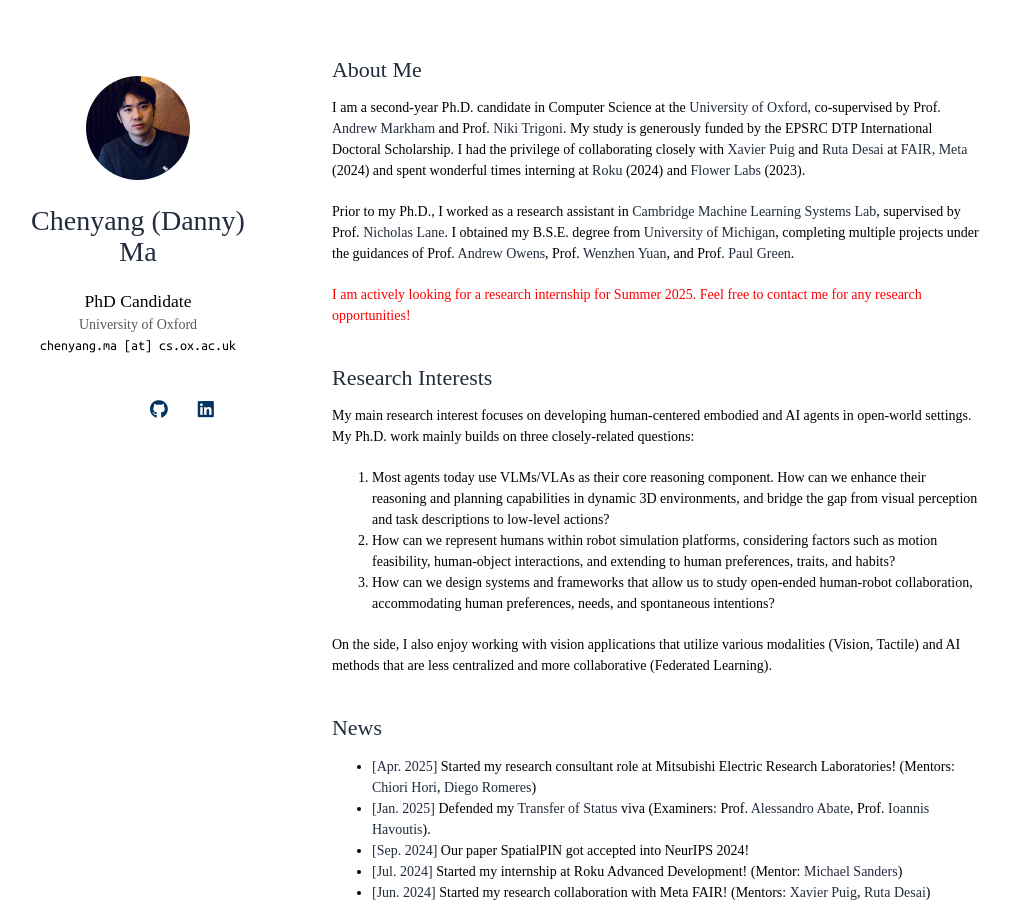
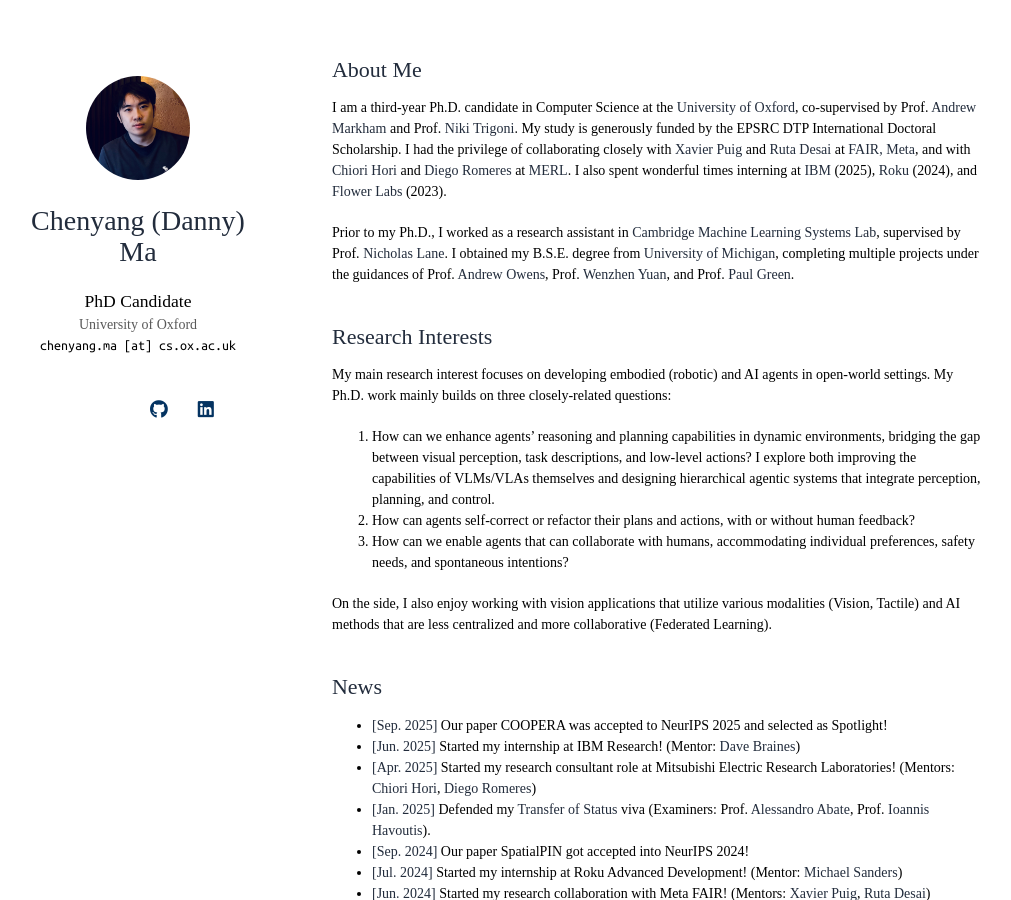
Before and after one commit to dannymcy/dannymcy.github.io, a Jekyll site: the page built from index.md, in a window 1280 px wide and 900 px high. Shown: the whole window, without its empty margins (138-1149 px from the left). Built offline with Jekyll 4.4.1, drawn with Linux system fonts in a browser that asks for light colours; nearby versions of some CDN libraries; a style sheet for code colours, icons or effects is not loaded; our own code applies the rules of GitHub Pages for plain Markdown files; some of the changed text lies outside the part shown.

Commit message:
Make changes.

```diff
--- a/_includes/industry.md
+++ b/_includes/industry.md
@@ -3,6 +3,22 @@
 <div class="publications" style="margin-left: 35px;">
   <ol class="bibliography">
     <li>
+
+      <!-- MERL -->
+      <div class="pub-row" style="display: flex; align-items: center;">
+        <div class="col-sm-3 abbr" style="position: relative; padding-right: 15px; padding-left: 15px; display: flex; justify-content: center; align-items: center; margin-right: 10.5px;">
+          <img src="assets/img/company_logos/merl.jpg" style="max-height: 165px; width: auto; max-width: 100%;">
+        </div>
+
+        <div class="col-sm-9" style="position: relative; padding-right: 15px; padding-left: 40px; display: flex; flex-direction: column; justify-content: center;">
+          <div class="title">Research Scientist Intern</div>
+          <div class="periodical"><a href="https://www.merl.com/">MERL</a> — Nov 2025 (incoming)</div>
+          <div class="title" style="margin-top: 10px;">Research Consultant</div>
+          <div class="periodical">Apr 2025 to Sept 2025</div>
+          <div class="periodical">Advised by Chiori Hori, Diego Romeres</div>
+        </div>
+      </div>
+      <br>
 
       <!-- IBM -->
       <div class="pub-row" style="display: flex; align-items: center;">
@@ -12,25 +28,25 @@
 
         <div class="col-sm-9" style="position: relative;padding-right: 15px;padding-left: 40px;display: flex;flex-direction: column;justify-content: center;">
           <div class="title">Research Scientist Intern</div>
-          <div class="periodical"><a href="https://research.ibm.com/">IBM</a> — June 2025 (incoming)</div>
-          <div class="periodical">Advised by Geeth de Mel</div>
+          <div class="periodical"><a href="https://research.ibm.com/">IBM</a> — June 2025 to Sept 2025</div>
+          <div class="periodical">Advised by Dave Braines</div>
         </div>
       </div>
       <br>
 
       <!-- MERL -->
-      <div class="pub-row" style="display: flex; align-items: center;">
+      <!-- <div class="pub-row" style="display: flex; align-items: center;">
         <div class="col-sm-3 abbr" style="position: relative;padding-right: 15px;padding-left: 15px;display: flex;justify-content: center;align-items: center;margin-right: 10.5px;">
           <img src="assets/img/company_logos/merl.jpg" style="max-height: 165px; width: auto; max-width: 100%;">
         </div>
 
         <div class="col-sm-9" style="position: relative;padding-right: 15px;padding-left: 40px;display: flex;flex-direction: column;justify-content: center;">
           <div class="title">Research Consultant</div>
-          <div class="periodical"><a href="https://www.merl.com/">MERL</a> — Apr 2025 to Present</div>
+          <div class="periodical"><a href="https://www.merl.com/">MERL</a> — Apr 2025 to Sept 2025</div>
           <div class="periodical">Advised by Chiori Hori, Diego Romeres</div>
         </div>
       </div>
-      <br>
+      <br> -->
 
       <!-- Meta FAIR -->
       <div class="pub-row" style="display: flex; align-items: center;">
--- a/_includes/services.md
+++ b/_includes/services.md
@@ -3,8 +3,8 @@
 <h4 style="margin:0 10px 0;">Conference Reviewer</h4>
 
 <ul style="margin:0 0 5px;">
-  <li><a href="http://cvpr2023.thecvf.com/"><autocolor>IEEE/CVF Conference on Computer Vision and Pattern Recognition (CVPR) 2023 - 2025</autocolor></a></li>
-  <li><a href="https://neurips.cc/Conferences/2022/CallForDatasetsBenchmarks"><autocolor>NeurIPS Datasets and Benchmarks Track 2022</autocolor></a></li>
+  <li><a href="https://neurips.cc/"><autocolor>Conference on Neural Information Processing Systems (NeurIPS) 2022 - 2025</autocolor></a></li>
+  <li><a href="https://cvpr.thecvf.com/"><autocolor>IEEE/CVF Conference on Computer Vision and Pattern Recognition (CVPR) 2023 - 2025</autocolor></a></li>
 </ul>
 
 <h4 style="margin:0 10px 0;">Teaching Assistant</h4>
--- a/index.md
+++ b/index.md
@@ -4,26 +4,29 @@ layout: homepage
 
 ## About Me
 
-I am a second-year Ph.D. candidate in Computer Science at the [University of Oxford](https://www.ox.ac.uk), co-supervised by Prof. [Andrew Markham](https://www.cs.ox.ac.uk/people/andrew.markham/) and Prof. [Niki Trigoni](https://en.wikipedia.org/wiki/Niki_Trigoni). My study is generously funded by the EPSRC DTP International Doctoral Scholarship. I had the privilege of collaborating closely with [Xavier Puig](https://www.xavierpuigf.com/) and [Ruta Desai](https://rutadesai.github.io/) at [FAIR, Meta](https://ai.meta.com/research/#fundamental-and-applied) (2024) and spent wonderful times interning at [Roku](https://www.roku.com/en-gb/) (2024) and [Flower Labs](https://flower.ai/) (2023).
-<!-- I am a Ph.D. student in Computer Science at the [University of Oxford](https://www.ox.ac.uk), co-supervised by Prof. [Andrew Markham](https://www.cs.ox.ac.uk/people/andrew.markham/) and Prof. [Niki Trigoni](https://en.wikipedia.org/wiki/Niki_Trigoni). My study is generously funded by the EPSRC DTP International Doctoral Scholarship. I had the privilege of collaborating closely with [Xavier Puig](https://www.xavierpuigf.com/) and [Ruta Desai](https://rutadesai.github.io/) at [Meta FAIR](https://ai.meta.com/research/#fundamental-and-applied) (2024) and spent wonderful times interning at [Flower Labs](https://flower.ai/) (2023). -->
+I am a third-year Ph.D. candidate in Computer Science at the [University of Oxford](https://www.ox.ac.uk), co-supervised by Prof. [Andrew Markham](https://www.cs.ox.ac.uk/people/andrew.markham/) and Prof. [Niki Trigoni](https://en.wikipedia.org/wiki/Niki_Trigoni). My study is generously funded by the EPSRC DTP International Doctoral Scholarship. I had the privilege of collaborating closely with [Xavier Puig](https://www.xavierpuigf.com/) and [Ruta Desai](https://rutadesai.github.io/) at [FAIR, Meta](https://ai.meta.com/research/#fundamental-and-applied), and with [Chiori Hori](https://www.merl.com/people/chori) and [Diego Romeres](https://www.merl.com/people/romeres) at [MERL](https://www.merl.com/). I also spent wonderful times interning at [IBM](https://research.ibm.com/) (2025), [Roku](https://www.roku.com/en-gb/) (2024), and [Flower Labs](https://flower.ai/) (2023).
 
 Prior to my Ph.D., I worked as a research assistant in [Cambridge Machine Learning Systems Lab](https://mlsys.cst.cam.ac.uk/), supervised by Prof. [Nicholas Lane](https://niclane.org/). I obtained my B.S.E. degree from [University of Michigan](https://umich.edu/), completing multiple projects under the guidances of Prof. [Andrew Owens](https://andrewowens.com/), Prof. [Wenzhen Yuan](https://siebelschool.illinois.edu/about/people/all-faculty/yuanwz), and Prof. [Paul Green](https://www.umtri.umich.edu/people/green-paul-a/).
 
-<p style="color:red;">I am actively looking for a research internship for Summer 2025. Feel free to contact me for any research opportunities!</p>
+<!-- <p style="color:red;">I am actively looking for a research internship for Summer 2025. Feel free to contact me for any research opportunities!</p> -->
 
 
 <p style="margin-top: 40px;"></p>
 
 ## Research Interests
 
-My main research interest focuses on developing human-centered embodied and AI agents in open-world settings. My Ph.D. work mainly builds on three closely-related questions:
-<!-- So far, my Ph.D. work falls in the intersection of 3D Understanding, Robot Learning, and Computer Vision. -->
+My main research interest focuses on developing embodied (robotic) and AI agents in open-world settings. My Ph.D. work mainly builds on three closely-related questions:
 
-1. Most agents today use VLMs/VLAs as their core reasoning component. How can we enhance their reasoning and planning capabilities in dynamic 3D environments, and bridge the gap from visual perception and task descriptions to low-level actions?
-2. How can we represent humans within robot simulation platforms, considering factors such as motion feasibility, human-object interactions, and extending to human preferences, traits, and habits?
-3. How can we design systems and frameworks that allow us to study open-ended human-robot collaboration, accommodating human preferences, needs, and spontaneous intentions?
+1. How can we enhance agents' reasoning and planning capabilities in dynamic environments, bridging the gap between visual perception, task descriptions, and low-level actions? I explore both improving the capabilities of VLMs/VLAs themselves and designing hierarchical agentic systems that integrate perception, planning, and control.
+2. How can agents self-correct or refactor their plans and actions, with or without human feedback?
+3. How can we enable agents that can collaborate with humans, accommodating individual preferences, safety needs, and spontaneous intentions?
 
 On the side, I also enjoy working with vision applications that utilize various modalities (Vision, Tactile) and AI methods that are less centralized and more collaborative (Federated Learning).
+
+<!-- So far, my Ph.D. work falls in the intersection of 3D Understanding, Robot Learning, and Computer Vision. -->
+<!-- 1. Most agents today use VLMs/VLAs as their core reasoning component. How can we enhance their reasoning and planning capabilities in dynamic 3D environments, and bridge the gap from visual perception and task descriptions to low-level actions?
+2. How can we represent humans within robot simulation platforms, considering factors such as motion feasibility, human-object interactions, and extending to human preferences, traits, and habits?
+3. How can we design systems and frameworks that allow us to study open-ended human-robot collaboration, accommodating human preferences, needs, and spontaneous intentions? -->
 
 
 <p style="margin-top: 40px;"></p>
@@ -35,6 +38,8 @@ On the side, I also enjoy working with vision applications that utilize various
 - **[Jul. 2023]** Our paper 3DMiner got accepted into ICCV 2023!
 - **[May. 2023]** Started my second internship at Adobe Research! (Mentors: [Matheus Gadelha](http://mgadelha.me), [Thibault Groueix](https://imagine.enpc.fr/~groueixt/), [Matthew Fisher](https://techmatt.github.io), and [Radomir Mech](https://research.adobe.com/person/radomir-mech/))
 - **[Dec. 2022]** Defended my [Transfer of Status](https://www.ox.ac.uk/students/academic/guidance/graduate/research/status/DPhil) viva (Examiners: [Prof. Yarin Gal](https://www.cs.ox.ac.uk/people/yarin.gal/website/), [Prof. Ronald Clark](https://www.ron-clark.com)). -->
+- **[Sep. 2025]** Our paper COOPERA was accepted to NeurIPS 2025 and selected as Spotlight!
+- **[Jun. 2025]** Started my internship at IBM Research! (Mentor: [Dave Braines](https://research.ibm.com/people/david-braines))
 - **[Apr. 2025]** Started my research consultant role at Mitsubishi Electric Research Laboratories! (Mentors: [Chiori Hori](https://www.merl.com/people/chori), [Diego Romeres](https://www.merl.com/people/romeres))
 - **[Jan. 2025]** Defended my [Transfer of Status](https://www.ox.ac.uk/students/academic/guidance/graduate/research/status/DPhil) viva (Examiners: Prof. [Alessandro Abate](https://www.cs.ox.ac.uk/people/alessandro.abate/), Prof. [Ioannis Havoutis](https://ihavoutis.github.io/)).
 - **[Sep. 2024]** Our paper SpatialPIN got accepted into NeurIPS 2024!
```
Also changed, not shown: 1 other file.
